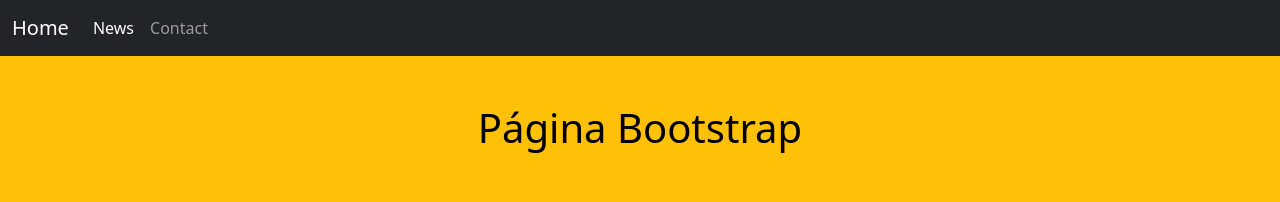
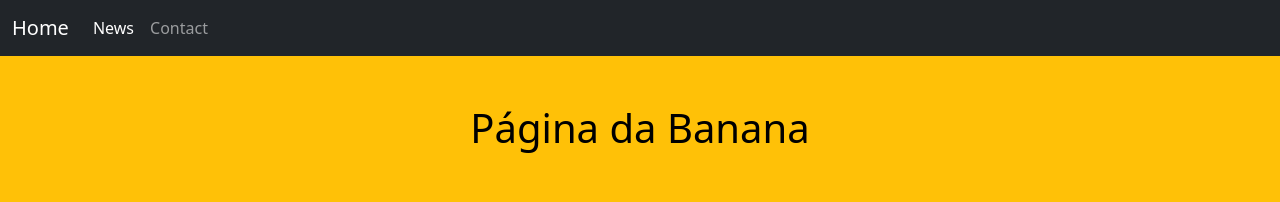
Before and after one commit to raulscarvalho/AtividadeBootstrap1, a plain HTML site: page AtividadeBootstrap/index.html in a window 1280 px wide. Shown: the top 202 px of the page. Drawn offline with nearby package versions, Linux system fonts and the light colour scheme.

Commit message:
mudança titulo da página

```diff
--- a/AtividadeBootstrap/index.html
+++ b/AtividadeBootstrap/index.html
@@ -23,7 +23,7 @@
 </head>
 <body>
     <div class="container-fluid p-5 bg-warning text-black text-center">
-        <h1>Página Bootstrap</h1>
+        <h1>Página da Banana</h1>
     </div>
 
     <div class="container mt-5">
@@ -58,7 +58,7 @@
             </div>
             <div class="col-sm-4">
                 <h3>Banana</h3>
-                <p>Lorem ipsum dolor sit amet, consectetur adipisicing elit...</p>
+                    <p>Lorem ipsum dolor sit amet, consectetur adipisicing elit...</p>
                 <p>Ut enim ad minim veniam, quis nostrud exercitation ullamco laboris...</p>
 
                 <div class="card" style="width: 18rem;">
```
